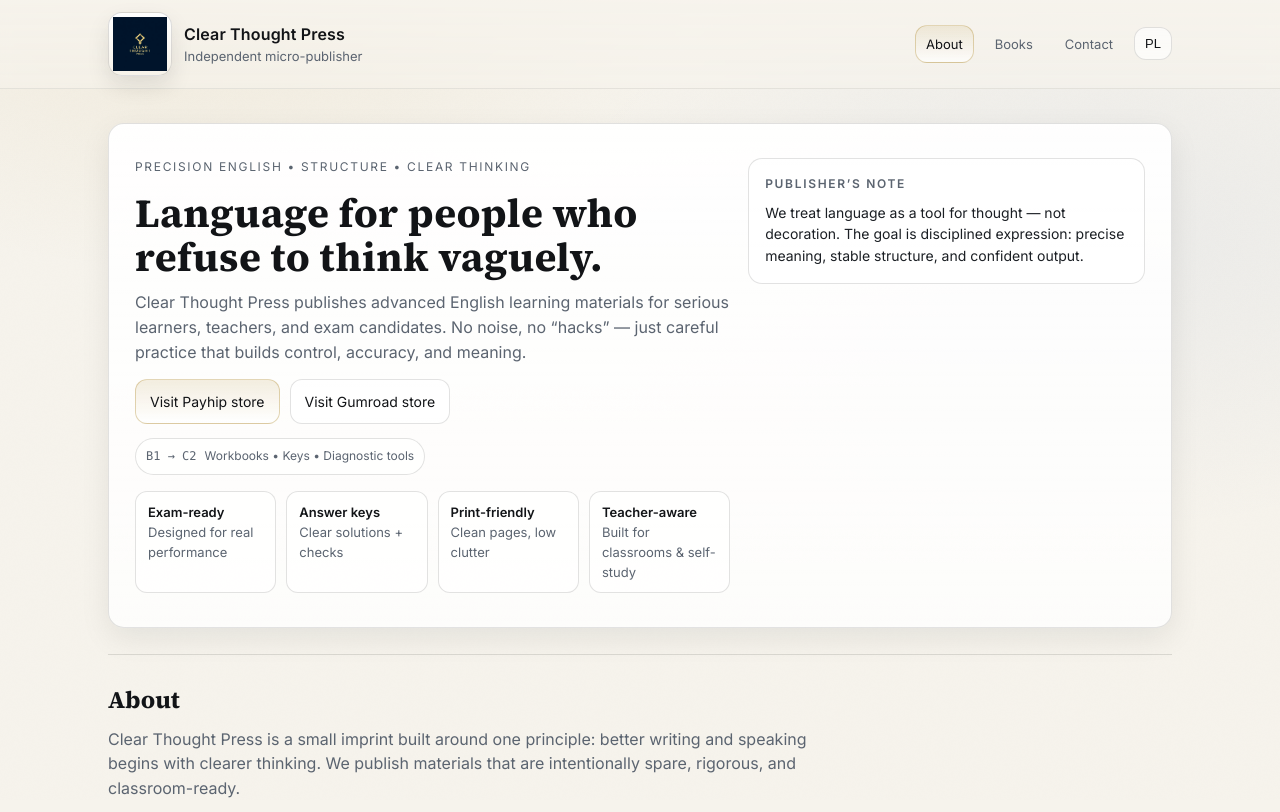
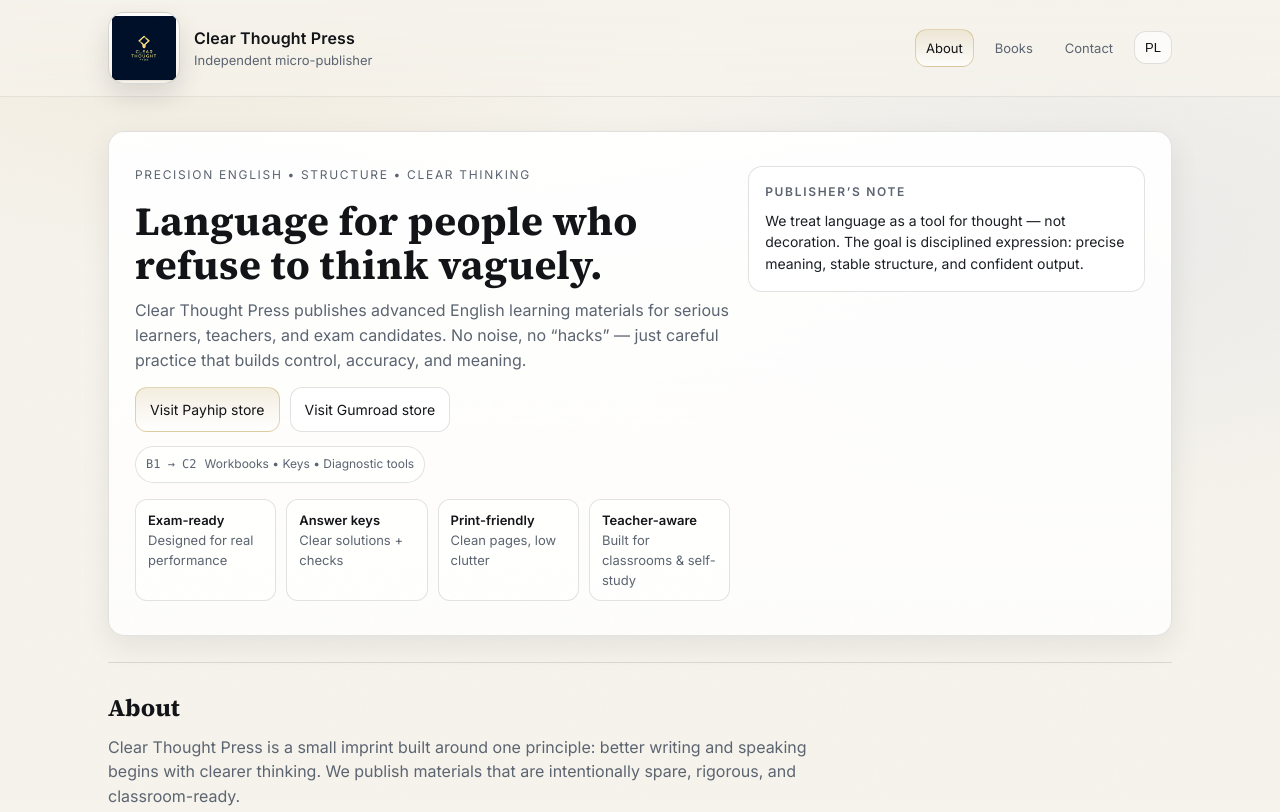
Before and after one commit to alabudzki74/clearthoughtpress.github.io, a plain HTML site: page index.html in a window 1280 px wide. Shown: the top 812 px of the page. Drawn offline with Linux system fonts and the light colour scheme.

Commit message:
Update styles for topbar and brand for larger logo
Adjusted styles for topbar and brand to accommodate a larger logo, including height, padding, and gap modifications.

```diff
--- a/index.html
+++ b/index.html
@@ -27,8 +27,8 @@
       --radius2: 14px;
       --focus: 0 0 0 4px rgba(47,95,179,.16);
 
-      /* UPDATED: topbar height tuned for 64x64 logo */
-      --topbarH: 88px;
+      /* UPDATED: slightly taller topbar to fit bigger mark cleanly */
+      --topbarH: 96px;
     }
 
     *{box-sizing:border-box}
@@ -100,7 +100,7 @@
       max-width: 1100px;
       margin: 0 auto;
 
-      /* UPDATED: slightly tighter vertical padding since we increased min-height */
+      /* a touch more breathing room */
       padding: 12px 18px;
 
       display:flex;
@@ -113,23 +113,24 @@
     .brand{
       display:flex;
       align-items:center;
-      gap:12px;
+      gap:14px; /* slightly wider gap so the bigger mark doesn't crowd text */
       text-decoration:none;
-      min-width: 220px;
+      min-width: 240px;
     }
 
-    /* FIXED + UPDATED: proper block + 64x64 + optical weight */
+    /* UPDATED: slightly bigger than 64x64 + better visibility */
     .mark{
-      width:64px;
-      height:64px;
-      border-radius: 14px;
-      border: 1px solid rgba(18,20,23,.14);
+      width:72px;
+      height:72px;
+      border-radius: 16px;
 
-      /* subtle optical weight: a touch more contrast + slightly stronger shadow */
-      background: linear-gradient(180deg, #ffffff, #f7f3ea);
+      border: 1px solid rgba(18,20,23,.16);
+      background: linear-gradient(180deg, #ffffff, #f6f1e6);
+
+      /* subtle “optical weight” + crisp edge */
       box-shadow:
-        0 10px 22px rgba(18,20,23,.10),
-        0 1px 0 rgba(255,255,255,.65) inset;
+        0 12px 26px rgba(18,20,23,.12),
+        0 1px 0 rgba(255,255,255,.70) inset;
 
       display:grid;
       place-items:center;
@@ -138,14 +139,18 @@
       flex: 0 0 auto;
     }
 
-    /* subtle optical weight for the image itself */
     .mark img{
       width:100%;
       height:100%;
       object-fit:contain;
-      padding:4px; /* UPDATED: fills the larger mark better */
+
+      /* UPDATED: less padding so the logo reads larger */
+      padding:3px;
+
       display:block;
-      filter: contrast(1.06) saturate(1.03);
+
+      /* subtle boost: helps small/low-contrast logos without looking “edited” */
+      filter: contrast(1.10) saturate(1.05) drop-shadow(0 1px 0 rgba(0,0,0,.06));
     }
 
     .mark .fallback-text{
@@ -158,7 +163,6 @@
     .mark.fallback img{display:none;}
     .mark.fallback .fallback-text{display:block;}
 
-    /* OPTIONAL but helpful: brand text reads better next to bigger logo */
     .brand h1{
       margin:0;
       font-size: 16px;
```
